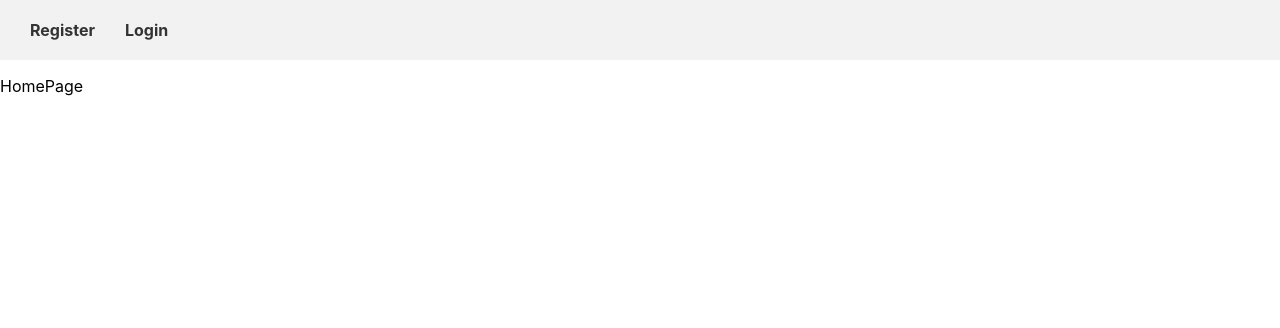
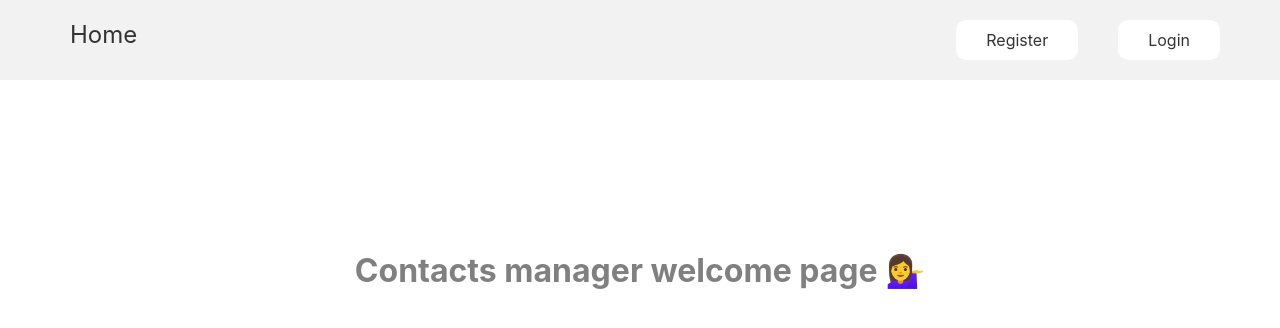
Before and after one commit to ViktorOsu/goit-react-hw-08-phonebook, a React (Create React App) app: page / in a window 1280 px wide. Shown: the top 328 px of the page. Built offline with nearby package versions, Linux system fonts and the light colour scheme.

Commit message:
Hw 8 styles

```diff
--- a/src/components/App.jsx
+++ b/src/components/App.jsx
@@ -6,7 +6,7 @@ import { LoginPage } from '../components/Page/LoginPage';
 import { fetchCurrentUser } from '../redux/auth/authOperations';
 import { ContactPage } from '../components/Page/ContactPage';
 import { Navigation } from '../components/Navigation/Navigation';
-import { HomePage } from './Page/Home';
+import { Home } from './Page/Home';
 import { PublicRoute } from './PublicRoute/PublicRoute';
 import { PrivateRoute } from './PrivateRoute/PrivateRoute';
 
@@ -21,8 +21,8 @@ export const App = () => {
     <>
       <Navigation />
       <Routes>
-        <Route path="/" element={<HomePage />} />
-        {/* <Route index element={<HomePage />} /> */}
+        <Route path="/" element={<Home />} />
+        {/* <Route index element={<Home />} /> */}
         <Route
           path="/register"
           element={
--- a/src/components/Navigation/Navigation.jsx
+++ b/src/components/Navigation/Navigation.jsx
@@ -9,18 +9,26 @@ export const Navigation = () => {
   return (
     <header className={s.header}>
       <nav>
-        <div className={s.nav_menu}>
+        <div className={s.navMenu}>
           {!isAuth && (
             <>
-              <div className={s.nav_menu_li}>
-                <Link to="/register" className={s.nav_link}>
-                  Register
+              <div className={s.navHome}>
+                <Link to="/" className={s.navigateLinkHome}>
+                  Home
                 </Link>
               </div>
-              <div className={s.nav_menu_li}>
-                <Link to="/login" className={s.nav_link}>
-                  Login
-                </Link>
+
+              <div className={s.navBox}>
+                <div className={s.navRegLog}>
+                  <Link to="/register" className={s.navigateLink}>
+                    Register
+                  </Link>
+                </div>
+                <div className={s.navRegLog}>
+                  <Link to="/login" className={s.navigateLink}>
+                    Login
+                  </Link>
+                </div>
               </div>
             </>
           )}
--- a/src/components/Navigation/Navigation.module.css
+++ b/src/components/Navigation/Navigation.module.css
@@ -4,6 +4,7 @@
      background-color: #f2f2f2;
      padding: 20px;
  }
+
 
  /* Logo */
  .logo {
@@ -12,7 +13,8 @@
  }
 
  /* Navigation menu */
- .nav_menu {
+ .navMenu {
+    justify-content: space-between;
      list-style-type: none;
      margin: 0;
      padding: 0;
@@ -20,21 +22,59 @@
  }
 
  /* Navigation menu items */
- .nav_menu_li {
-     margin-right: 10px;
+ .navHome {
+   margin-left: 40px;
  }
+ .navRegLog {
+     margin-right: 40px;
 
+    padding: 10px 20px;
+        background-color: white;
+        border: none;
+        border-radius: 10px;
+        cursor: pointer;
+        font-size: 16px;
+        transition: background-color 0.3s ease;
+ }
+ .navBox {
+    display: flex;
+
+ }
  /* Navigation menu links */
- .nav_link {
+  .navigateLinkHome {
+      color: #333;
+      text-decoration: none;
+      font-size: 24px;
+      font-weight: 400;
+      padding: 10px;
+      transition: color 0.3s ease;
+  }
+
+   .navigateLinkHome:hover,
+   .navigateLinkHome:focus {
+       color: #4CAF50;
+   }
+ .navigateLink {
      color: #333;
      text-decoration: none;
      font-size: 16px;
-     font-weight: bold;
+     font-weight: 400;
      padding: 10px;
      transition: color 0.3s ease;
  }
 
- .nav_link:hover,
- .nav_link:focus {
-     color: #4CAF50;
+ .navigateLink:hover,
+ .navigateLink:focus {
+     color: #05880a;
  }
+
+.form_button {
+    padding: 10px 20px;
+    background-color: #4CAF50;
+    color: white;
+    border: none;
+    border-radius: 4px;
+    cursor: pointer;
+    font-size: 16px;
+    transition: background-color 0.3s ease;
+}
--- a/src/components/Page/Home.jsx
+++ b/src/components/Page/Home.jsx
@@ -1,3 +1,30 @@
-export const HomePage = () => {
-  return <p>HomePage</p>;
+// export const Home = () => {
+//   return <p>Home</p>;
+// };
+
+// const styles = {
+//   container: {
+//     minHeight: 'calc(100vh - 50px)',
+//     display: 'flex',
+//     justifyContent: 'center',
+//   },
+//   title: {
+//     fontWeight: 500,
+//     fontSize: 48,
+//     textAlign: 'center',
+//   },
+// };
+import s from './Home.module.css';
+
+export const Home = () => {
+  return (
+    <div className={s.homeContainer}>
+      <h1 className={s.homeTitle}>
+        Contacts manager welcome page{' '}
+        <span role="img" aria-label="Greeting icon">
+          💁‍♀️
+        </span>
+      </h1>
+    </div>
+  );
 };
--- /dev/null
+++ b/src/components/Page/Home.module.css
@@ -0,0 +1,16 @@
+
+.homeContainer {
+        min-height: calc(100vh - 50px);
+        display: flex;
+        justify-content: center;
+        margin-top: 150px;
+        color: grey;
+    };
+
+
+.homeTitle {
+
+    font-weight: 500;
+    font-size: 48px;
+    text-align: center;
+    }
```
